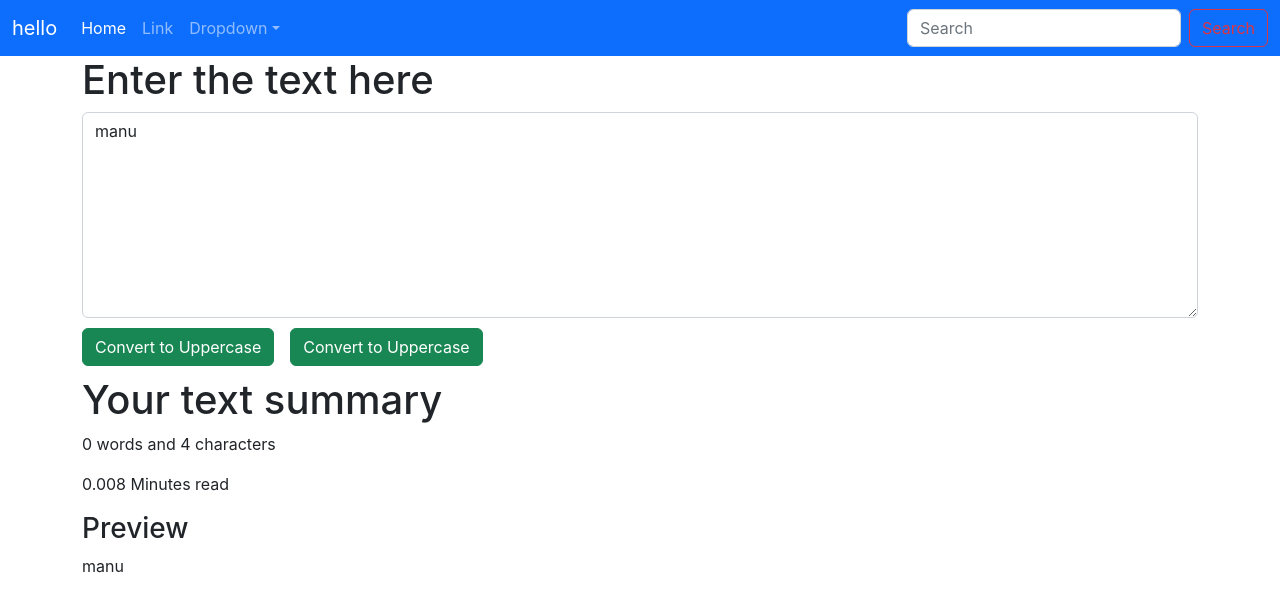
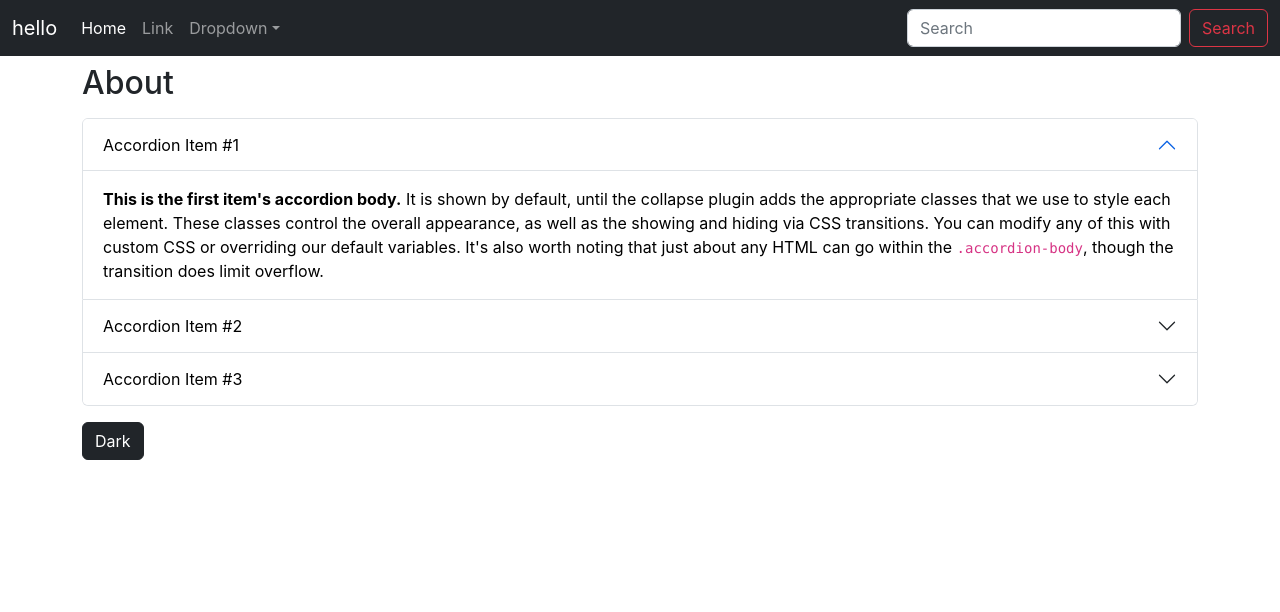
Before and after one commit to Manvanthmanu/TextUtills, a React (Create React App) app in the folder textutils/: page / in a window 1280 px wide. Shown: the top 612 px of the page. Built offline with nearby package versions, Linux system fonts and the light colour scheme.

Commit message:
vid 10 over

```diff
--- a/textutils/public/index.html
+++ b/textutils/public/index.html
@@ -6,7 +6,7 @@
     <meta name="theme-color" content="#000000" />
     <meta
       name="description"
-      content="Web site created using create-react-app"
+      content="A text utilization website"
     />
     <link href="https://cdn.jsdelivr.net/npm/bootstrap@5.2.2/dist/css/bootstrap.min.css" rel="stylesheet" integrity="sha384-Zenh87qX5JnK2Jl0vWa8Ck2rdkQ2Bzep5IDxbcnCeuOxjzrPF/et3URy9Bv1WTRi" crossorigin="anonymous">
     <title>React App</title>
--- a/textutils/src/App.js
+++ b/textutils/src/App.js
@@ -1,4 +1,5 @@
 import "./App.css";
+import About from "./Components/About";
 import Navbar from "./Components/Navbar";
 import TextForm from "./Components/TextForm";
 
@@ -6,7 +7,8 @@ function App() {
   return (
     <>
       <Navbar title='hello' aboutText='About TextUtills'/>
-      <TextForm heading='Enter the text here'/>
+      {/* <TextForm heading='Enter the text here'/> */}
+      <About />
     </>
   );
 }
--- /dev/null
+++ b/textutils/src/Components/About.js
@@ -0,0 +1,141 @@
+import React , {useState} from "react";
+
+export default function About() {
+    const [myStyle , setMyStyle] = useState({
+        backgroundColor :'white',
+        color:'black',
+        transition:'0.5s all ease-in'
+
+    })
+    const [btntext,setBtnText] = useState('Dark')
+
+    const toggleStyle = ()=>{
+        if(myStyle.color === 'black'){
+            setMyStyle({
+                backgroundColor :'black',
+                color:'white',
+                transition:'0.5s all ease-in'
+            })
+            setBtnText('Light')
+        }else{
+            setMyStyle({
+                backgroundColor :'white',
+                color:'black',
+                transition:'0.5s all ease-in'
+
+            })
+            setBtnText('Dark')
+        }
+    }
+  return (
+    <>
+    <div className="container mt-2">
+
+    <h2>About</h2>
+    </div>
+      <div className="accordion container mt-3" id="accordionExample " >
+        <div className="accordion-item" style={myStyle}>
+          <h2 className="accordion-header" id="headingOne">
+            <button
+              className="accordion-button"
+              type="button"
+              data-bs-toggle="collapse"
+              data-bs-target="#collapseOne"
+              aria-expanded="true"
+              aria-controls="collapseOne"
+              style={myStyle}
+            >
+              Accordion Item #1
+            </button>
+          </h2>
+          <div
+            id="collapseOne"
+            className="accordion-collapse collapse show"
+            aria-labelledby="headingOne"
+            data-bs-parent="#accordionExample"
+            style={myStyle}
+          >
+            <div className="accordion-body"
+            style={myStyle}>
+              <strong>This is the first item's accordion body.</strong> It is
+              shown by default, until the collapse plugin adds the appropriate
+              classes that we use to style each element. These classes control
+              the overall appearance, as well as the showing and hiding via CSS
+              transitions. You can modify any of this with custom CSS or
+              overriding our default variables. It's also worth noting that just
+              about any HTML can go within the <code>.accordion-body</code>,
+              though the transition does limit overflow.
+            </div>
+          </div>
+        </div>
+        <div className="accordion-item" style={myStyle}>
+          <h2 className="accordion-header" id="headingTwo">
+            <button
+              className="accordion-button collapsed"
+              type="button"
+              data-bs-toggle="collapse"
+              data-bs-target="#collapseTwo"
+              aria-expanded="false"
+              aria-controls="collapseTwo"
+              style={myStyle}
+            >
+              Accordion Item #2
+            </button>
+          </h2>
+          <div
+            id="collapseTwo"
+            className="accordion-collapse collapse"
+            aria-labelledby="headingTwo"
+            data-bs-parent="#accordionExample"
+          >
+            <div className="accordion-body">
+              <strong>This is the second item's accordion body.</strong> It is
+              hidden by default, until the collapse plugin adds the appropriate
+              classes that we use to style each element. These classes control
+              the overall appearance, as well as the showing and hiding via CSS
+              transitions. You can modify any of this with custom CSS or
+              overriding our default variables. It's also worth noting that just
+              about any HTML can go within the <code>.accordion-body</code>,
+              though the transition does limit overflow.
+            </div>
+          </div>
+        </div>
+        <div className="accordion-item" style={myStyle}>
+          <h2 className="accordion-header" id="headingThree">
+            <button
+              className="accordion-button collapsed"
+              type="button"
+              data-bs-toggle="collapse"
+              data-bs-target="#collapseThree"
+              aria-expanded="false"
+              aria-controls="collapseThree"
+              style={myStyle}
+            >
+              Accordion Item #3
+            </button>
+          </h2>
+          <div
+            id="collapseThree"
+            className="accordion-collapse collapse"
+            aria-labelledby="headingThree"
+            data-bs-parent="#accordionExample"
+          >
+            <div className="accordion-body">
+              <strong>This is the third item's accordion body.</strong> It is
+              hidden by default, until the collapse plugin adds the appropriate
+              classes that we use to style each element. These classes control
+              the overall appearance, as well as the showing and hiding via CSS
+              transitions. You can modify any of this with custom CSS or
+              overriding our default variables. It's also worth noting that just
+              about any HTML can go within the <code>.accordion-body</code>,
+              though the transition does limit overflow.
+            </div>
+          </div>
+        </div>
+      </div>
+      <div className="container">
+      <button onClick={toggleStyle} type="button" className="btn btn-dark my-3">{btntext}</button>
+      </div>
+    </>
+  );
+}
--- a/textutils/src/Components/Navbar.js
+++ b/textutils/src/Components/Navbar.js
@@ -4,7 +4,7 @@ import PropTypes from 'prop-types'
 export default function Navbar(props) {
   return (
     <>
-     <nav className="navbar navbar-expand-lg bg-primary navbar-dark">
+     <nav className="navbar navbar-expand-lg bg-dark navbar-dark">
         <div className="container-fluid">
           <a className="navbar-brand" href="/">
             {props.title}
--- a/textutils/src/Components/TextForm.jsx
+++ b/textutils/src/Components/TextForm.jsx
@@ -14,21 +14,31 @@ export default function TextForm(props) {
         let newtext = text.toLowerCase();
         setManu(newtext)
     }
+    const handleClearClick = () => {
+        let newtext = '';
+        setManu(newtext)
+    }
+    const handleCopy = () => {
+
+        navigator.clipboard.writeText(text);
+    }
     return (
         <>
             <div className='container'>
                 <div className="form">
-                    <h1>{props.heading}</h1>
+                    <h2>{props.heading}</h2>
                     <textarea className="form-control" onChange={handlechange} value={text} placeholder="leave a comment here" rows={8} id="myBox"></textarea>
                     <button style={{marginTop:'10px'}} className="btn btn-success" onClick={handleUpClick}>Convert to Uppercase</button>
                     <button style={{marginTop:'10px'}} className="btn btn-success mx-3" onClick={handleLoClick}>Convert to Uppercase</button>
+                    <button style={{marginTop:'10px'}} className="btn btn-success " onClick={handleClearClick}>Clear</button>
+                    <button style={{marginTop:'10px'}} className="btn btn-success  mx-3 " onClick={handleCopy}>copy</button>
                 </div>
             </div>
             <div className="container" style={{marginTop:'10px'}}>
-                <h1>Your text summary</h1>
+                <h3>Your text summary</h3>
                 <p>{text.split(" ").length-1} words and {text.length} characters</p>
                 <p>{0.008 * text.split(" ").length} Minutes read</p>
-                <h3>Preview</h3>
+                <h4>Preview</h4>
                 <p>{text}</p>
             </div>
         </>
```
